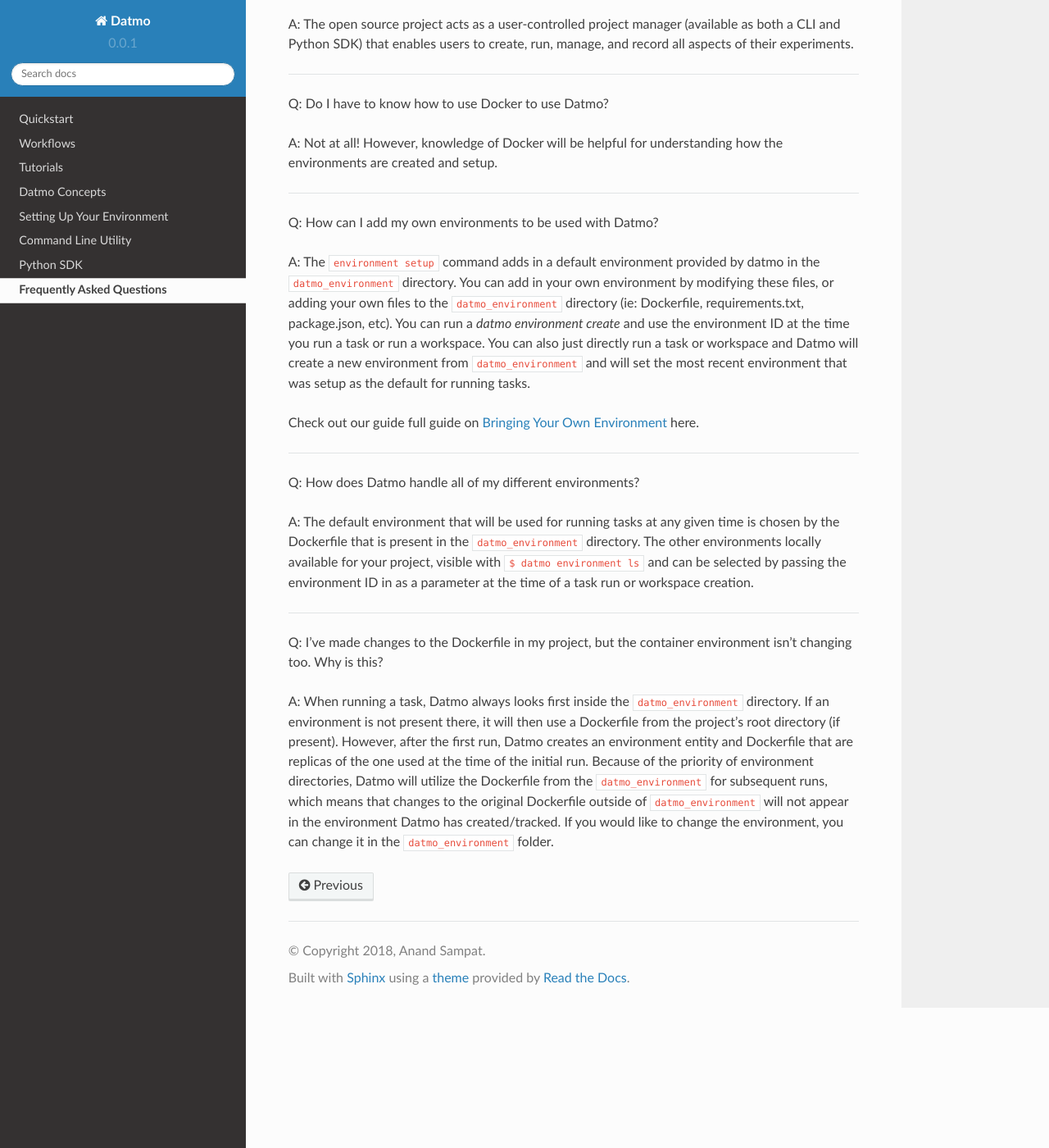
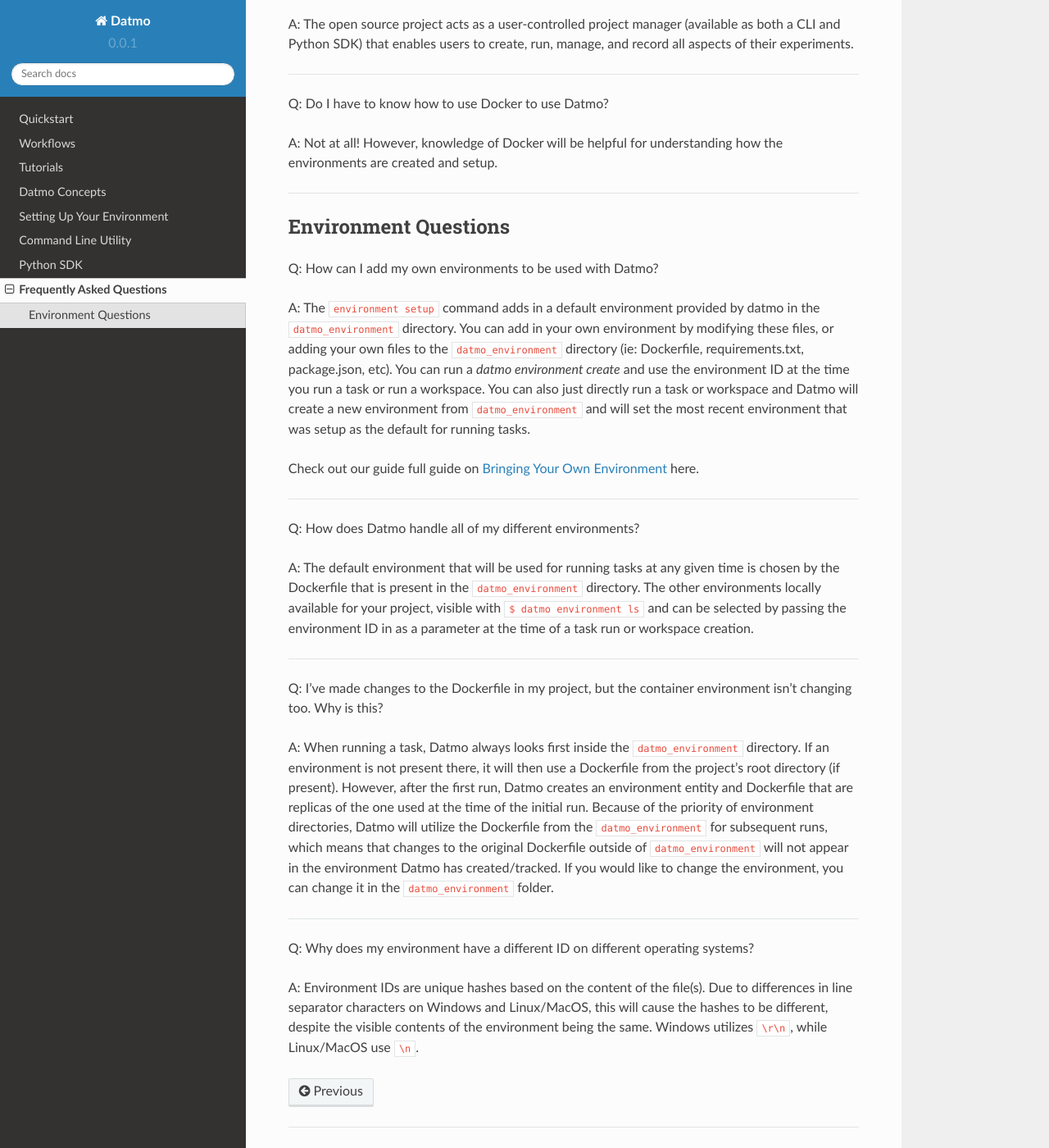
Before and after one commit to datmo/datmo, a Sphinx documentation site: the page built from docs/faq.rst, in a window 1280 px wide and 1400 px high, scrolled down 190 px. Shown: the whole window at 82% size. Built offline with Sphinx 7.4.7 and the Read the Docs theme 2.0.0, drawn with Linux system fonts in a browser that asks for light colours; pages that are not in the unit, such as notebooks, are missing from menus.

Commit message:
Add line separation warning for environment IDs between operating systems

```diff
--- a/docs/faq.rst
+++ b/docs/faq.rst
@@ -12,6 +12,9 @@
 A: Not at all! However, knowledge of Docker will be helpful for understanding how the environments are created and setup.
 
 ------
+
+Environment Questions
+---------------------------
 
 Q: How can I add my own environments to be used with Datmo?
 
@@ -30,3 +33,9 @@
 Q: I've made changes to the Dockerfile in my project, but the container environment isn't changing too. Why is this?
 
 A: When running a task, Datmo always looks first inside the ``datmo_environment`` directory. If an environment is not present there, it will then use a Dockerfile from the project's root directory (if present). However, after the first run, Datmo creates an environment entity and Dockerfile that are replicas of the one used at the time of the initial run. Because of the priority of environment directories, Datmo will utilize the Dockerfile from the ``datmo_environment`` for subsequent runs, which means that changes to the original Dockerfile outside of ``datmo_environment`` will not appear in the environment Datmo has created/tracked. If you would like to change the environment, you can change it in the ``datmo_environment`` folder.
+
+------
+
+Q: Why does my environment have a different ID on different operating systems?
+
+A: Environment IDs are unique hashes based on the content of the file(s). Due to differences in line separator characters on Windows and Linux/MacOS, this will cause the hashes to be different, despite the visible contents of the environment being the same. Windows utilizes ``\r\n``, while Linux/MacOS use ``\n``.
```
